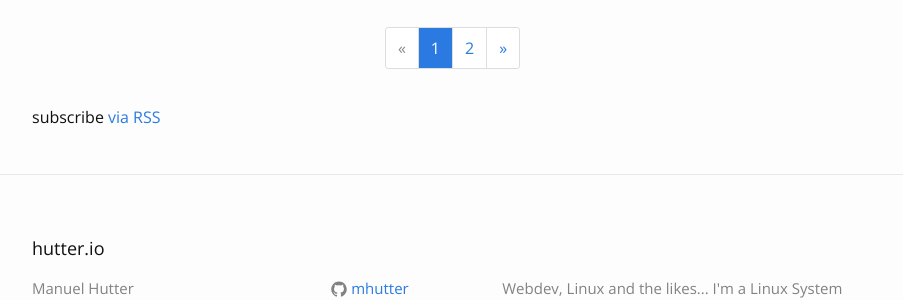
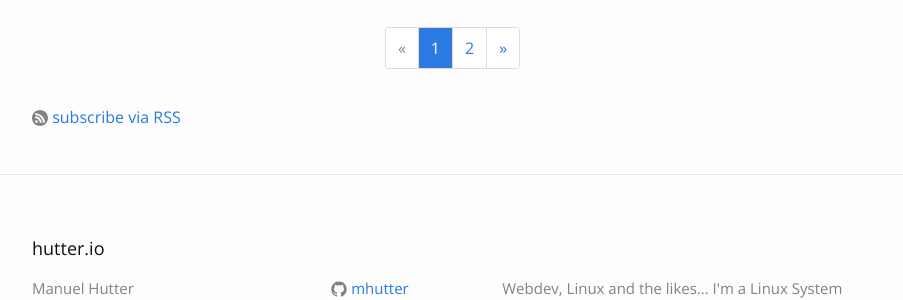
Before and after one commit to mhutter/hutter.io, a Jekyll site: the page built from index.html, in a window 1280 px wide and 900 px high, scrolled down 9111 px. Shown: the part 518-818 px from the top of the window, without its empty margins (188-1091 px from the left). Built offline with Jekyll 4.4.1, drawn with Linux system fonts in a browser that asks for light colours; the list of posts is cut into pages by our own code.

Commit message:
added icon for RSS

```diff
--- /dev/null
+++ b/_includes/icon-rss.html
@@ -0,0 +1,4 @@
+<a href="{{ '/feed.xml' | prepend: site.baseurl }}">
+  <span class="icon icon--rss">{% include icon-rss.svg %}</span>
+  subscribe via RSS
+</a>
--- a/index.html
+++ b/index.html
@@ -21,6 +21,7 @@ layout: default
   </ul>
 
   {% include pagination.html %}
-
-  <p class="rss-subscribe">subscribe <a href="{{ "/feed.xml" | prepend: site.baseurl }}">via RSS</a></p>
+  <p class="rss-subscribe">
+    {% include icon-rss.html %}
+  </p>
 </div>
```
Also changed, not shown: _includes/icon-rss.svg (added).
